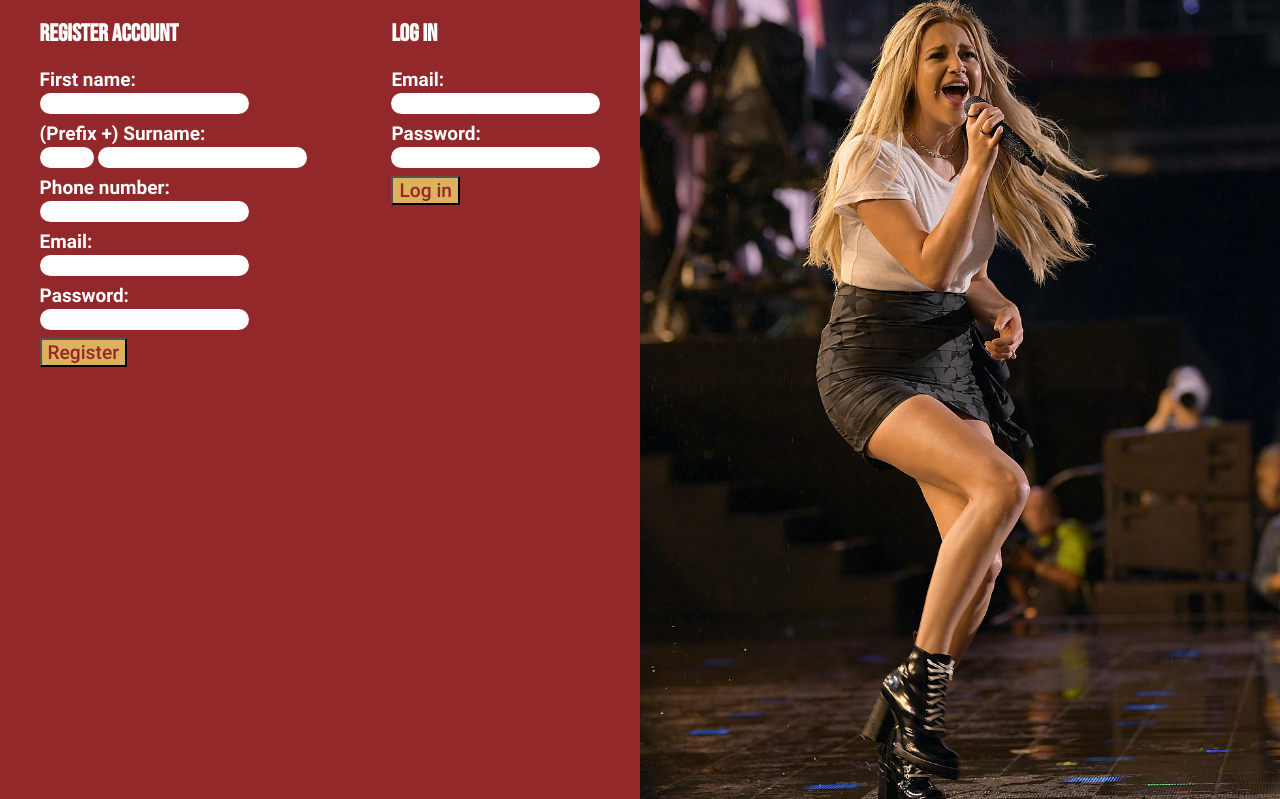
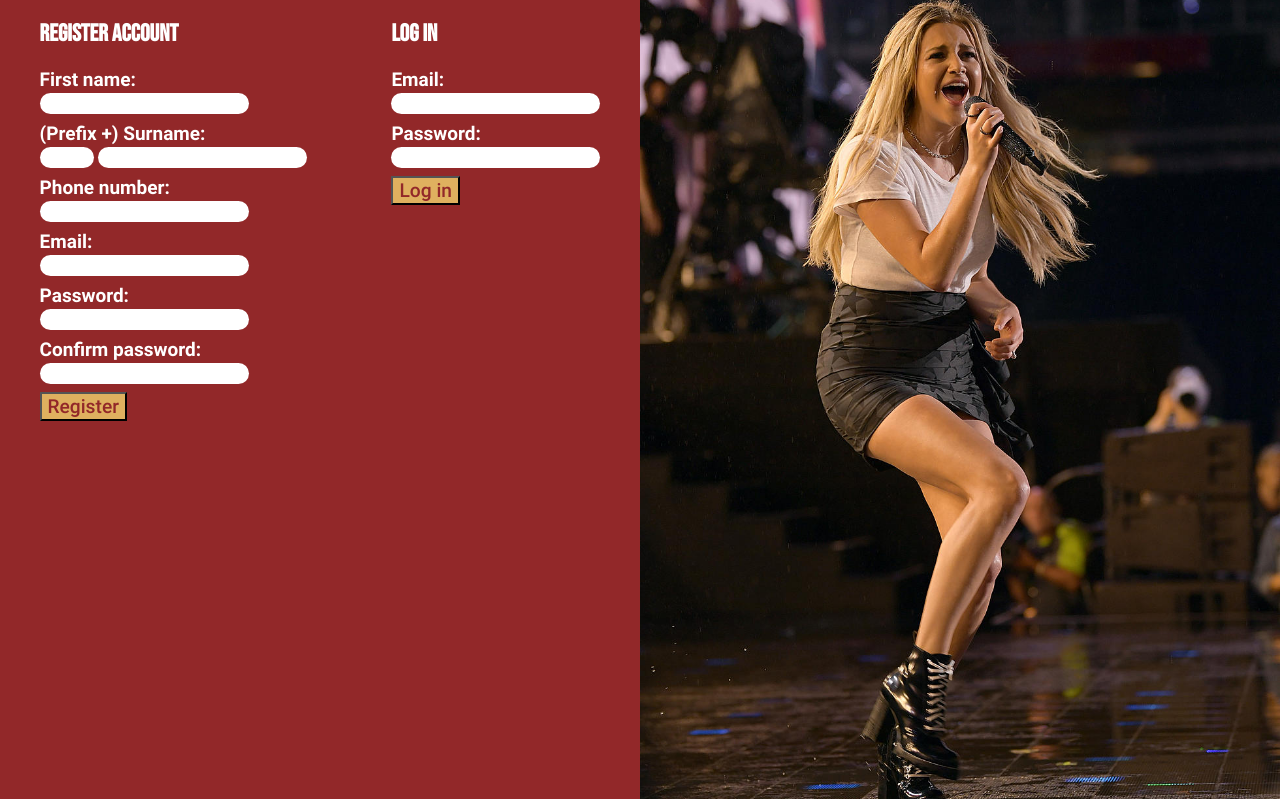
Before and after one commit to Rremesal/festival, a PHP site: page /login.php in a window 1280 px wide. Shown: the part 91-890 px from the top of the page. Run offline with PHP 8.4, Linux system fonts and the light colour scheme.

Commit message:
added a confirm password input

```diff
--- a/login.php
+++ b/login.php
@@ -25,10 +25,13 @@
                 <div><input type="text" name="txtEmail" id="txtEmail"/></div>
                 <label for="txtPassword">Password:</label>
                 <div><input type="password" name="txtPassword" id="txtPassword"/></div>
+                <label for="txtConfirmPassword">Confirm password:</label>
+                <div><input type="password" name="txtConfirmPassword"/></div>
                 <div><input type="submit"  value="Register" class="btnForm" name="btnRegister"/></div>
 
             <?php
-            if(isset($_POST['btnRegister'])) {
+            if(isset($_POST['btnRegister']) && $_POST['txtPassword'] == $_POST['txtConfirmPassword']) {
+
                 insertUserInDB($_POST['txtFirstName'],$_POST['txtPrefix'], $_POST['txtSurname'],
                 $_POST['txtPhoneNumber'],$_POST['txtEmail'],$_POST['txtPassword']);
                 ?>    </form>
```
